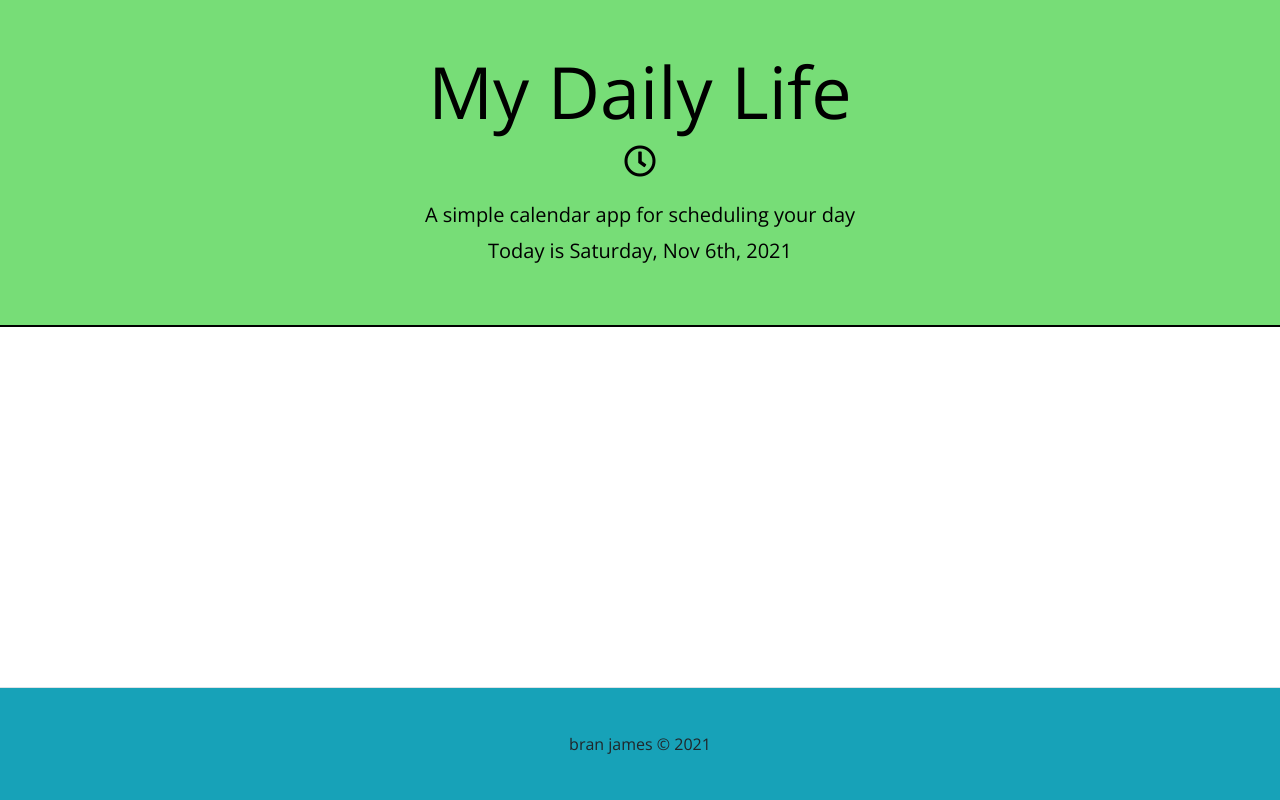
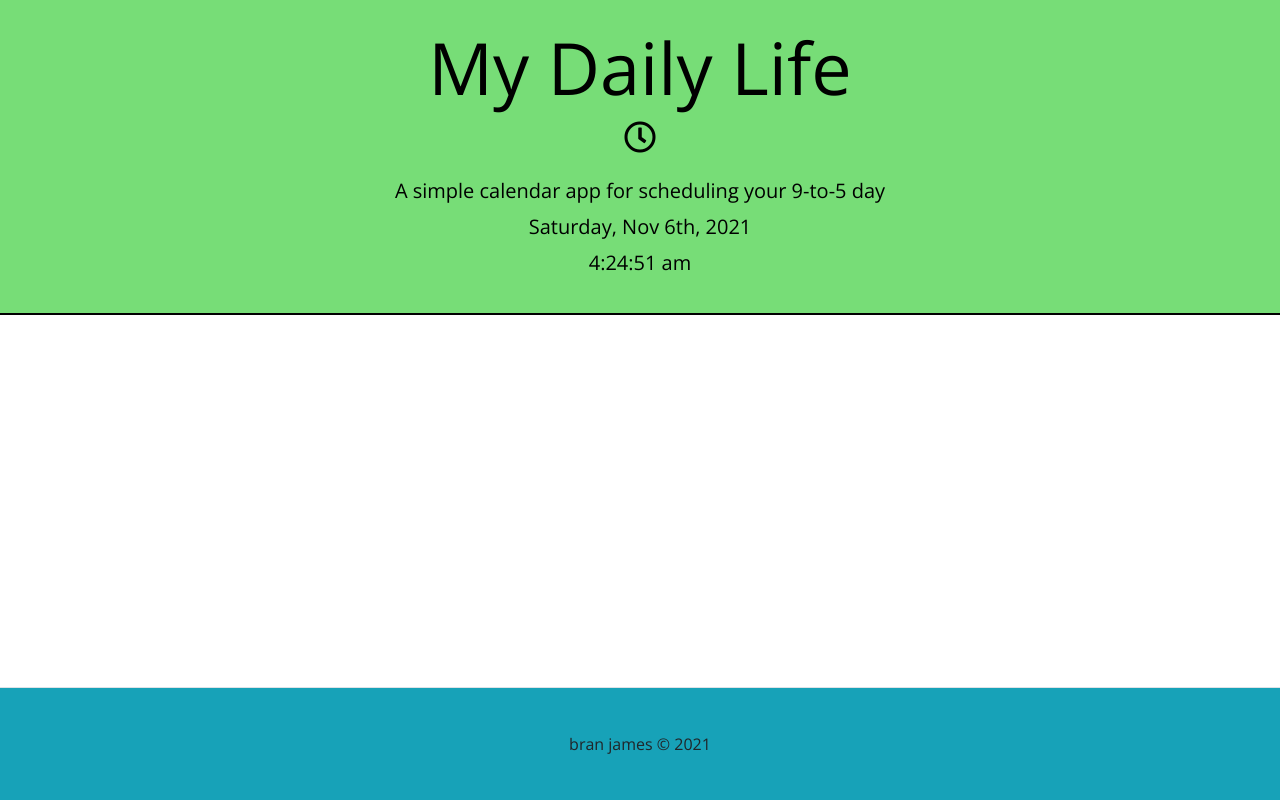
Before and after one commit to branjames117/my-daily-life, a plain HTML site: page index.html in a window 1280 px wide. Drawn offline with nearby package versions, Linux system fonts and the light colour scheme.

Commit message:
added clock to hero

```diff
--- a/assets/js/script.js
+++ b/assets/js/script.js
@@ -1,13 +1,19 @@
 $(function () {
   // display the current day and date in the hero
   const currentDayEl = $('#currentDay');
-  currentDayEl.text('Today is ' + moment().format('dddd, MMM Do, YYYY'));
+  currentDayEl.text(moment().format('dddd, MMM Do, YYYY'));
+  // display the current time in the hero and update it every second
+  const currentTimeEl = $('#currentTime');
+  currentTimeEl.text(moment().format('h:mm:ss a'));
+  setInterval(() => {
+    currentTimeEl.text(moment().format('h:mm:ss a'));
+  }, 1000);
 
   // get the current hour as of page load
   let currentHour = moment().format('H');
 
   // default array of time rows with no user input
-  let defaultHoursArr = [
+  const defaultHoursArr = [
     { label: '9AM', mil: 9, data: '' },
     { label: '10AM', mil: 10, data: '' },
     { label: '11AM', mil: 11, data: '' },
--- a/index.html
+++ b/index.html
@@ -24,11 +24,14 @@
 
   <body>
     <div class="vh-100 d-flex flex-column">
-      <header class="jumbotron py-5">
+      <header class="jumbotron py-4">
         <h1 class="display-3">My Daily Life</h1>
         <h2><i class="big far fa-clock"></i></h2>
-        <p class="lead mt-4">A simple calendar app for scheduling your day</p>
+        <p class="lead mt-4">
+          A simple calendar app for scheduling your 9-to-5 day
+        </p>
         <p id="currentDay" class="lead"></p>
+        <p id="currentTime" class="lead"></p>
       </header>
       <!-- Hour rows will be generated by JS and put into this container. -->
       <div class="container mb-5"></div>
```
